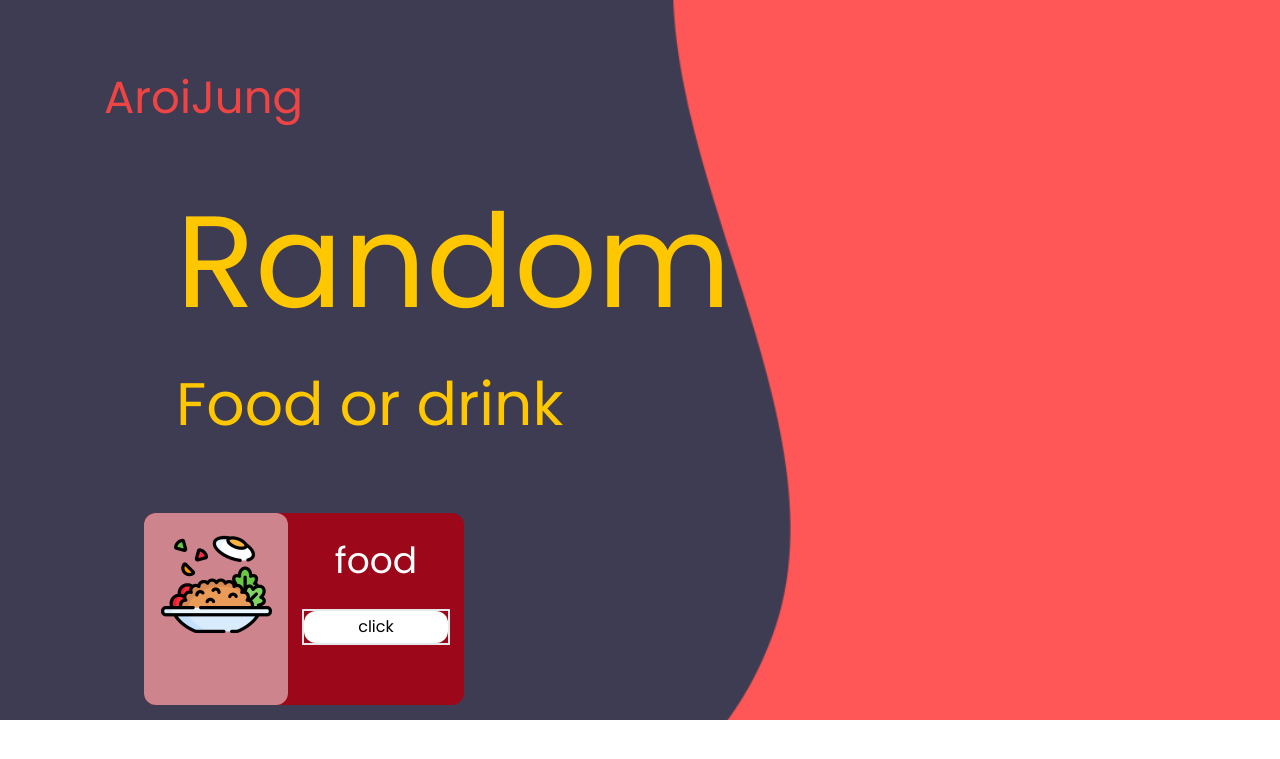
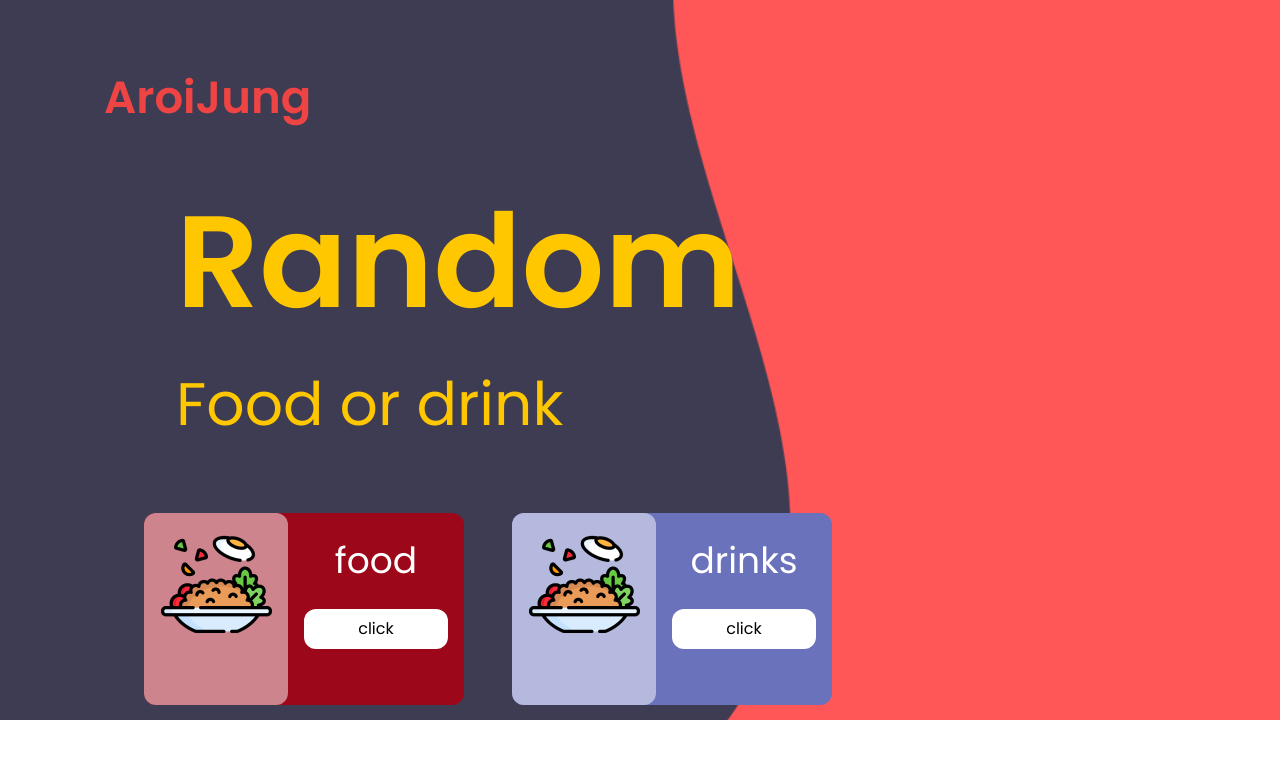
Before and after one commit to 66070032/PSCP-Final_Project, a Django app: page / in a window 1280 px wide. Shown: the top 759 px of the page. Run offline with Django 4.2, Linux system fonts and the light colour scheme; some libraries are stand-ins or nearby versions.

Commit message:
homepage

```diff
--- a/Aroi/app_general/templates/app_general/home.html
+++ b/Aroi/app_general/templates/app_general/home.html
@@ -11,11 +11,11 @@
 <body class="bg-[url({% static 'images/bg.png' %})] bg-no-repeat bg-cover bg-contian ml-20">
 
 <nav class="mt-16 ml-6">
-    <h1 class="text-red-500 text-[45px]">AroiJung</h1>
+    <B><h1 class="text-red-500 text-[45px]">AroiJung</h1></B>
 </nav>
 
 <div class="text-[#FFC700] ml-24 mt-8">
-    <h1 class="text-[130px]">Random</h1>
+    <B><h1 class="text-[130px]">Random</h1></B>
     <h1 class="text-[60px]">Food or drink</h1>
 </div>
 
@@ -26,13 +26,29 @@
         </div>
 
     </div>
+
     <div class="mx-auto">
 
-        <h3 class="justify-center flex items-center h-24 text-4xl text-white">food</h3>
-        <div class="mx-auto border-2 bg-gray">
-            <button class="bg-white w-36 h-8 rounded-xl m">
+        <h3 class="justify-center flex items-center ml-4 h-24 text-4xl text-white">food</h3>
+            <button class="bg-white ml-4  w-36 h-10 rounded-xl m">
                 <p>click</p>
             </button>
+    </div>
+
+    <div class="md:flex ml-16 pr-4 bg-[#6A72BB] w-80 h-48 rounded-xl">
+        <div class="h-48 bg-[#B5B9DD] rounded-xl">
+            <div class="w-36 h-36 justify-center flex items-center">
+                <img class="" src="{% static 'images/Rice.png' %}" alt="rice">
+            </div>
+
+        </div>
+
+        <div class="mx-auto">
+
+            <h3 class="justify-center flex items-center ml-4 h-24 text-4xl text-white">drinks</h3>
+                <button class="bg-white ml-4 w-36 h-10 rounded-xl m">
+                    <p>click</p>
+                </button>
         </div>
 
     </div>
```
